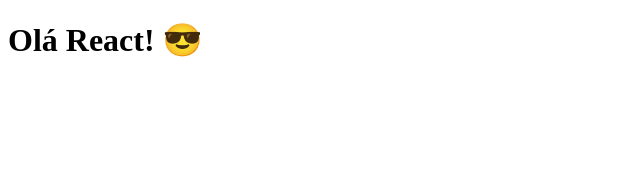
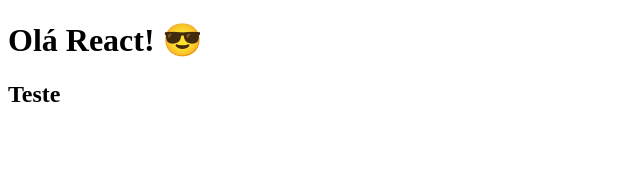
Before and after one commit to tiagotecinternet23/react-fundamentos, a React (Vite) app: page / in a window 1280 px wide. Shown: the top 171 px of the page, without its empty margins (0-640 px from the left). Built offline with nearby package versions, Linux system fonts and the light colour scheme.

Commit message:
Uso de fragmento <></>

```diff
--- a/src/App.jsx
+++ b/src/App.jsx
@@ -1,5 +1,13 @@
 function App(){
-  return <h1>Olá React! 😎</h1>
+  return <>
+            <header>
+              <h1>Olá React! 😎</h1>
+            </header>
+
+            <main>
+              <h2>Teste</h2>
+            </main>
+          </>
 }
 
 export default App
```
